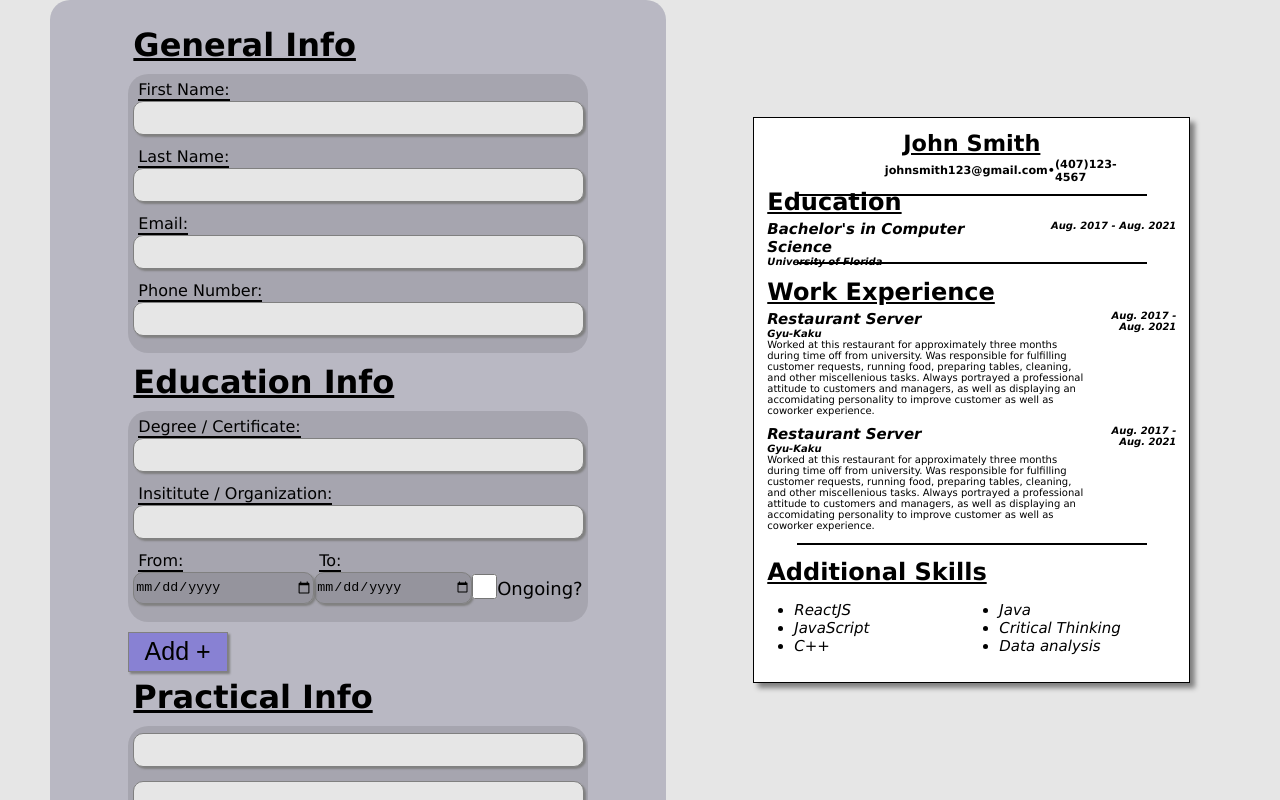
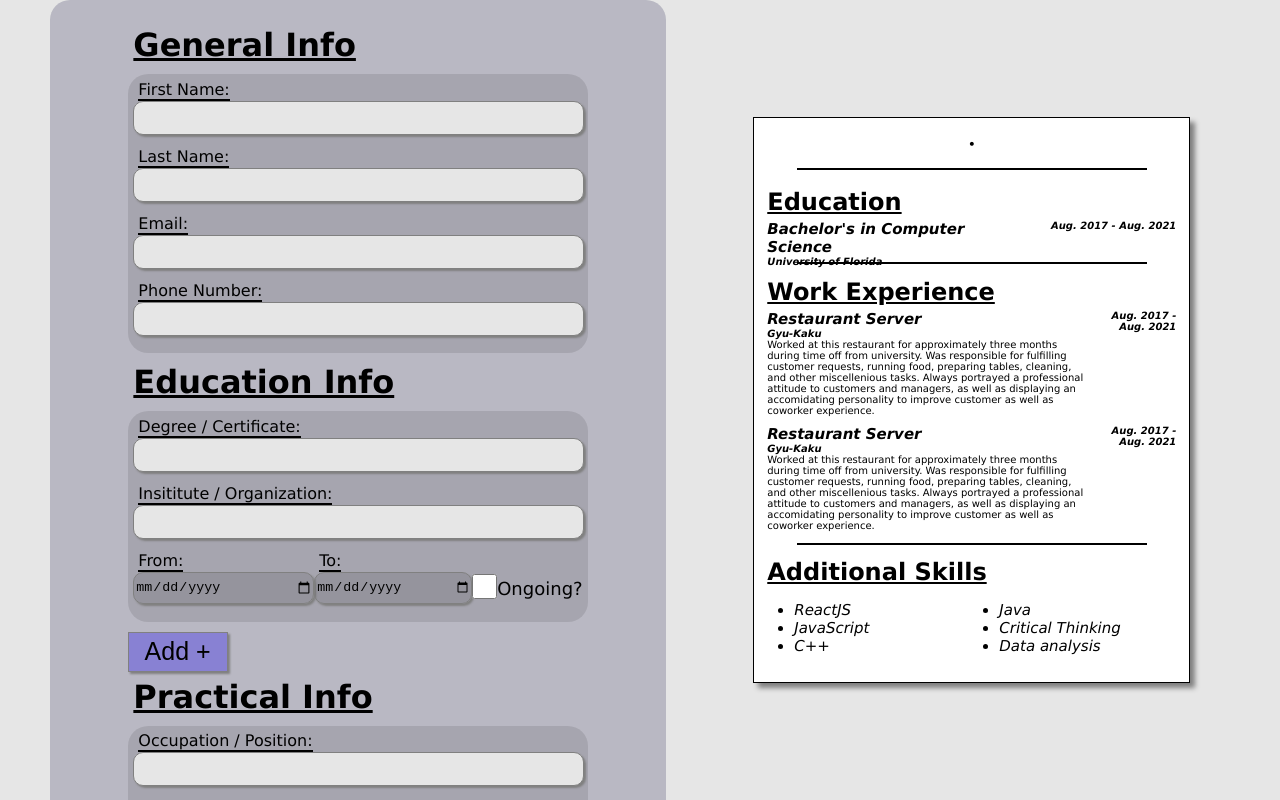
Before and after one commit to Jerriath/cv-project, a React (Create React App) app: page / in a window 1280 px wide. Shown: the top 800 px of the page. Built offline with nearby package versions, Linux system fonts and the light colour scheme.

Commit message:
Able to update resume generalOutput with states from App

```diff
--- a/src/App.js
+++ b/src/App.js
@@ -1,15 +1,57 @@
 import FormComponent from "./components/inputFields/FormComponent";
 import ResumeComponent from "./components/outputFields/ResumeComponent";
 import styles from "./appStyles.css";
+import React, { Component } from "react";
+import { updateFirst, updateLast, updateEmail, updatePhone } from "./updateFunctions";
+import { render } from "@testing-library/react";
 
-function App() {
-  return (
-    <div className="page">
-      <FormComponent />
-      <ResumeComponent />
-    </div>
+class App extends Component {
 
-  );
+  constructor(props) {
+    super(props);
+    this.state = {
+      firstName: "",
+      lastName: "",
+      email: "",
+      phone: "",
+      education: [],
+      practical: [],
+      skills: []
+    };
+    this.updateFirst = updateFirst.bind(this);
+    this.updateLast = updateLast.bind(this);
+    this.updateEmail = updateEmail.bind(this);
+    this.updatePhone = updatePhone.bind(this);
+  };
+
+
+
+
+  render() {
+    console.log(this.state.firstName);
+    return (
+      <div className="page">
+        <FormComponent
+          education={this.state.education}
+          practical={this.state.practical}
+          skills={this.state.skills}
+          updateFirst = {this.updateFirst}
+          updateLast = {this.updateLast}
+          updateEmail = {this.updateEmail}
+          updatePhone = {this.updatePhone}
+        />
+        <ResumeComponent
+          firstName={this.state.firstName}
+          lastName={this.state.lastName}
+          email={this.state.email}
+          phone={this.state.phone}
+          education={this.state.education}
+          practical={this.state.practical}
+          skills={this.state.skills}
+        />
+      </div>
+    );
+  }
 }
 
 export default App;
--- a/src/components/inputFields/FormComponent.js
+++ b/src/components/inputFields/FormComponent.js
@@ -8,12 +8,20 @@ import styles from "./inputStyles.css";
 
 class FormComponent extends Component {
 
+    constructor(props) {
+        super(props)
+    }
 
     render() {
         return (
             <div className="formComp">
                 <h1 className="subtitle">General Info</h1>
-                <GeneralInput />
+                <GeneralInput
+                    updateFirst={this.props.updateFirst}
+                    updateLast={this.props.updateLast}
+                    updateEmail={this.props.updateEmail}
+                    updatePhone={this.props.updatePhone}
+                />
                 <h1 className="subtitle">Education Info</h1>
                 <EducationInput />
                 <AddButton />
--- a/src/components/inputFields/GeneralInput.js
+++ b/src/components/inputFields/GeneralInput.js
@@ -3,13 +3,17 @@ import InputField from "./InputField"
 
 class GeneralInput extends Component {
 
+    constructor(props) {
+        super(props);
+    };
+
     render() {
         return (
             <div className="inputComponent">
-                <InputField type="text" inputClass="smallInput" labelClass="label" label="First Name: " />
-                <InputField type="text" inputClass="smallInput" labelClass="label" label="Last Name: " />
-                <InputField type="email" inputClass="smallInput" labelClass="label" label="Email: " />
-                <InputField type="tel" inputClass="smallInput" labelClass="label" label="Phone Number: " />
+                <InputField type="text" inputClass="smallInput" labelClass="label" label="First Name: " onChange={this.props.updateFirst} />
+                <InputField type="text" inputClass="smallInput" labelClass="label" label="Last Name: " onChange={this.props.updateLast} />
+                <InputField type="email" inputClass="smallInput" labelClass="label" label="Email: " onChange={this.props.updateEmail} />
+                <InputField type="tel" inputClass="smallInput" labelClass="label" label="Phone Number: " onChange={this.props.updatePhone} />
             </div>
         );
     };
--- a/src/components/inputFields/InputField.js
+++ b/src/components/inputFields/InputField.js
@@ -7,7 +7,7 @@ class InputField extends Component {
         return (
             <div className="inputField">
                 <label className={this.props.labelClass}>{this.props.label}</label>
-                <input className={this.props.inputClass} type={this.props.type}/>
+                <input className={this.props.inputClass} type={this.props.type} pattern={this.props.pattern} onChange={this.props.onChange} />
             </div>
         );
     };
--- a/src/components/inputFields/PracticalInput.js
+++ b/src/components/inputFields/PracticalInput.js
@@ -6,8 +6,8 @@ class PracticalInput extends Component {
     render() {
         return (
             <div className="inputComponent">
-                <InputField placeHolder="Position or Occupation..." type="text" inputClass="smallInput" />
-                <InputField placeHolder="Company or Organization" type="text" inputClass="smallInput" />
+                <InputField type="text" inputClass="smallInput" labelClass="label" label="Occupation / Position: "/>
+                <InputField type="text" inputClass="smallInput" labelClass="label" label="Company / Organization: "/>
                 <div className="dateSection" >
                     <InputField inputClass="dateInput" type="date" labelClass="label" label="From: " />
                     <InputField inputClass="dateInput" type="date" labelClass="label" label="To: " />
--- a/src/components/outputFields/GeneralOutput.js
+++ b/src/components/outputFields/GeneralOutput.js
@@ -3,14 +3,18 @@ import styles from "./outputStyles.css";
 
 class GeneralOutput extends Component {
 
+    constructor(props) {
+        super(props);
+    };
+
     render() {
         return (
             <div className="header">
-                <h2 className="userName">John Smith</h2>
+                <h2 className="userName">{this.props.firstName} {this.props.lastName}</h2>
                 <div className="userInfo">
-                    <h3>johnsmith123@gmail.com</h3>
+                    <h3>{this.props.email}</h3>
                     <h3>&#8226;</h3>
-                    <h3>(407)123-4567</h3>
+                    <h3>{this.props.phone}</h3>
                 </div>
                 <hr className="line" />
             </div>
--- a/src/components/outputFields/ResumeComponent.js
+++ b/src/components/outputFields/ResumeComponent.js
@@ -8,10 +8,19 @@ import styles from "./outputStyles.css";
 
 class Resume extends Component {
 
+    constructor(props) {
+        super(props);
+    };
+
     render() {
         return (
             <div className="resumeComp">
-                <GeneralOutput />
+                <GeneralOutput
+                    firstName={this.props.firstName}
+                    lastName={this.props.lastName}
+                    email={this.props.email}
+                    phone={this.props.phone}
+                />
                 <h2 className="sectionTitle">Education</h2>
                 <EducationOutput />
                 <hr className="line" />
--- /dev/null
+++ b/src/updateFunctions.js
@@ -0,0 +1,21 @@
+
+
+export function updateFirst(e) {
+    let newFirst = e.target.value;
+    this.setState({firstName: newFirst});
+}
+
+export function updateLast(e) {
+    let newLast = e.target.value;
+    this.setState({lastName: newLast});
+}
+
+export function updateEmail(e) {
+    let newEmail = e.target.value;
+    this.setState({email: newEmail});
+}
+
+export function updatePhone(e) {
+    let newPhone = e.target.value;
+    this.setState({phone: newPhone});
+}
```
